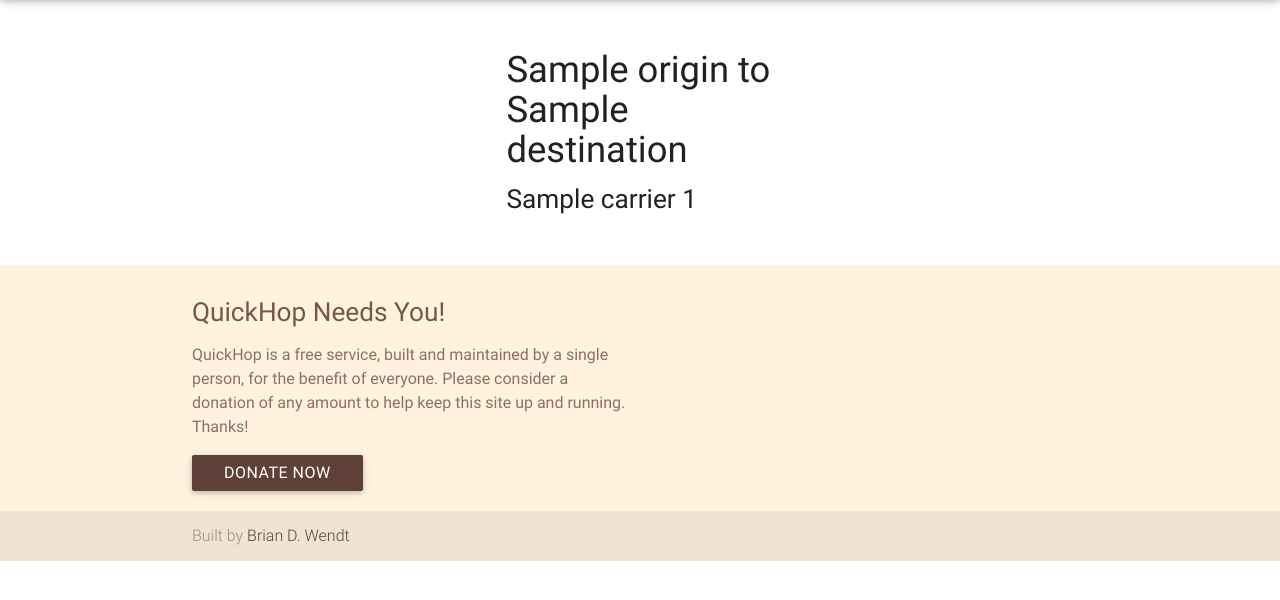
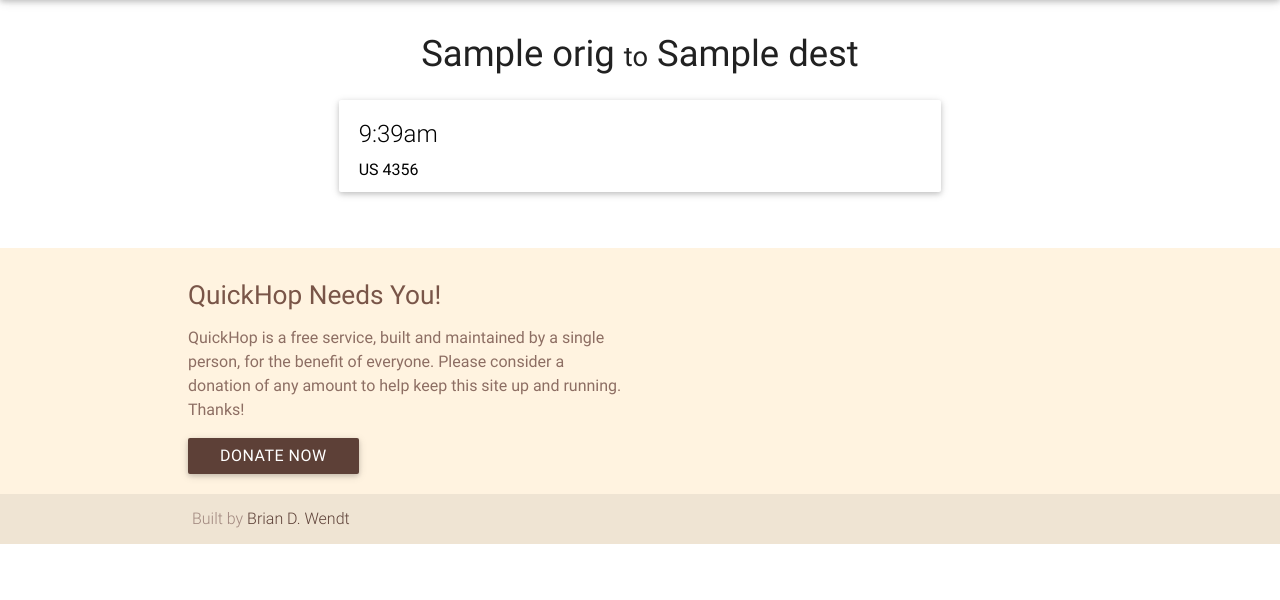
Before and after one commit to briandwendt/quickhop, a Flask app: template templates/flights.html in a window 1280 px wide. Shown: the part 64-664 px from the top of the page. Run offline with Flask 2, Linux system fonts and the light colour scheme; the template is opened without the code that fills it: most values are stand-ins (such as "Sample title", 1, 10 or a date in 2020); some libraries are stand-ins or nearby versions.

Commit message:
Working on flights list layout.

```diff
--- a/main.py
+++ b/main.py
@@ -54,7 +54,7 @@ def flights(origin, destination, year, month, day):
     #   https://developers.google.com/api-client-library/python/
 
     # Build the QPX Express API service object
-    qpx = build('qpxExpress', 'v1', developerKey=QPX_API_KEY)
+    #qpx = build('qpxExpress', 'v1', developerKey=QPX_API_KEY)
 
     # Format the date for our precious QPX
     date_formatted = "{0}-{1}-{2}".format(year, month, day)
@@ -75,13 +75,11 @@ def flights(origin, destination, year, month, day):
                     }
 
     # Correctly format the QPX API request - no docs on this anywhere, BTW
-    qpx_request = qpx.trips().search(body=request)
+    #qpx_request = qpx.trips().search(body=request)
 
     # Execute the API request
-    qpx_response = qpx_request.execute()
-    flights = qpx_response['trips']
+    #qpx_response = qpx_request.execute()
 
     # Render the flights list page
-    # return render_template('flights.html', flights=flights,
-    #         origin=origin, destination=destination, date=date)
-    return "<pre>%s</pre>" % json.dumps(qpx_response, sort_keys=True, indent=4)
+    return render_template('flights.html', orig=origin, dest=destination)
+    #return "<pre>%s</pre>" % json.dumps(qpx_response, sort_keys=True, indent=4)
--- a/static/css/style.css
+++ b/static/css/style.css
@@ -19,9 +19,20 @@
 .container {
   padding: 0;
 }
+.container .row {
+  margin-left: -1.0rem;
+  margin-right: -1.0rem;
+}
 
 nav .brand-logo {
  font-weight: 200;
+}
+
+.card .card-content {
+  padding: 10px 20px;
+}
+.card .card-action {
+  padding: 10px;
 }
 
 #origin, #destination {
--- a/static/js/init.js
+++ b/static/js/init.js
@@ -5,14 +5,8 @@
 
     $('select').material_select();
 
-    $('.datepicker').pickadate({
-        selectMonths: true, // Creates a dropdown to control month
-        selectYears: 3, // Creates a dropdown to control year
-        closeOnSelect: true,
-        closeOnClear: true,
-        editable: false,
-        format: 'yyyy-mm-dd',
-        formatSubmit: 'yyyy-mm-dd'
+    $('.collapsible').collapsible({
+      accordion : true
     });
 
   }); // end of document ready
--- a/templates/flights.html
+++ b/templates/flights.html
@@ -1,37 +1,23 @@
 {% extends "base.html" %}
 
-{% block title %}{{ origin }} to {{ destination }} | QuickHop{% endblock %}
+{% block title %}{{ orig }} to {{ dest }} | QuickHop{% endblock %}
 
 {% block content %}
 
-<div class="section no-pad-bot">
-    <div class="container">
-        <div class="row">
-            <div class="col s12 m8 offset-m2">
+<h4 class="center-align">{{ orig }} <small>to</small> {{ dest }}</h4>
 
-                <h4>{{ origin }} to {{ destination }}</h4>
+<div class="row">
+<div class="col s12">
 
-                {% for flight in flights %}
-                    {% for slice in flight.slice %}
-                        {% for segment in slice.segment %}
-                            <h5>{{ segment.flight.carrier }} {{ segment.flight.number }}</h5>
-                            {% for hop in segment.leg %}
-                                <p>Dep: {{ hop.departureTime }}</p>
-                                <p>Arr: {{ hop.arrivalTime }}</p>
-                                <p>Dur: {{ hop.duration }}</p>
-                                <p>Miles: {{ hop.mileage }}</p>
-                                <p>Equip: {{ hop.aircraft }}</p>
-                                <p>Destination Term: {{ hop.destinationTerminal }}</p>
-                                <p>{{ hop.operatingDisclosure }}</p>
-                            {% endfor %}
-                        {% endfor %}
-                    {% endfor %}
-                {% endfor %}
+  <div class="card">
+    <div class="card-content black-text">
+    <span class="card-title black-text">9:39am</span>
+    <p>US 4356</p>
+    </div>
+  </div>
 
-            </div>
-        </div>
-    </div>
+
+</div>
 </div>
 
-
 {% endblock %}
```
